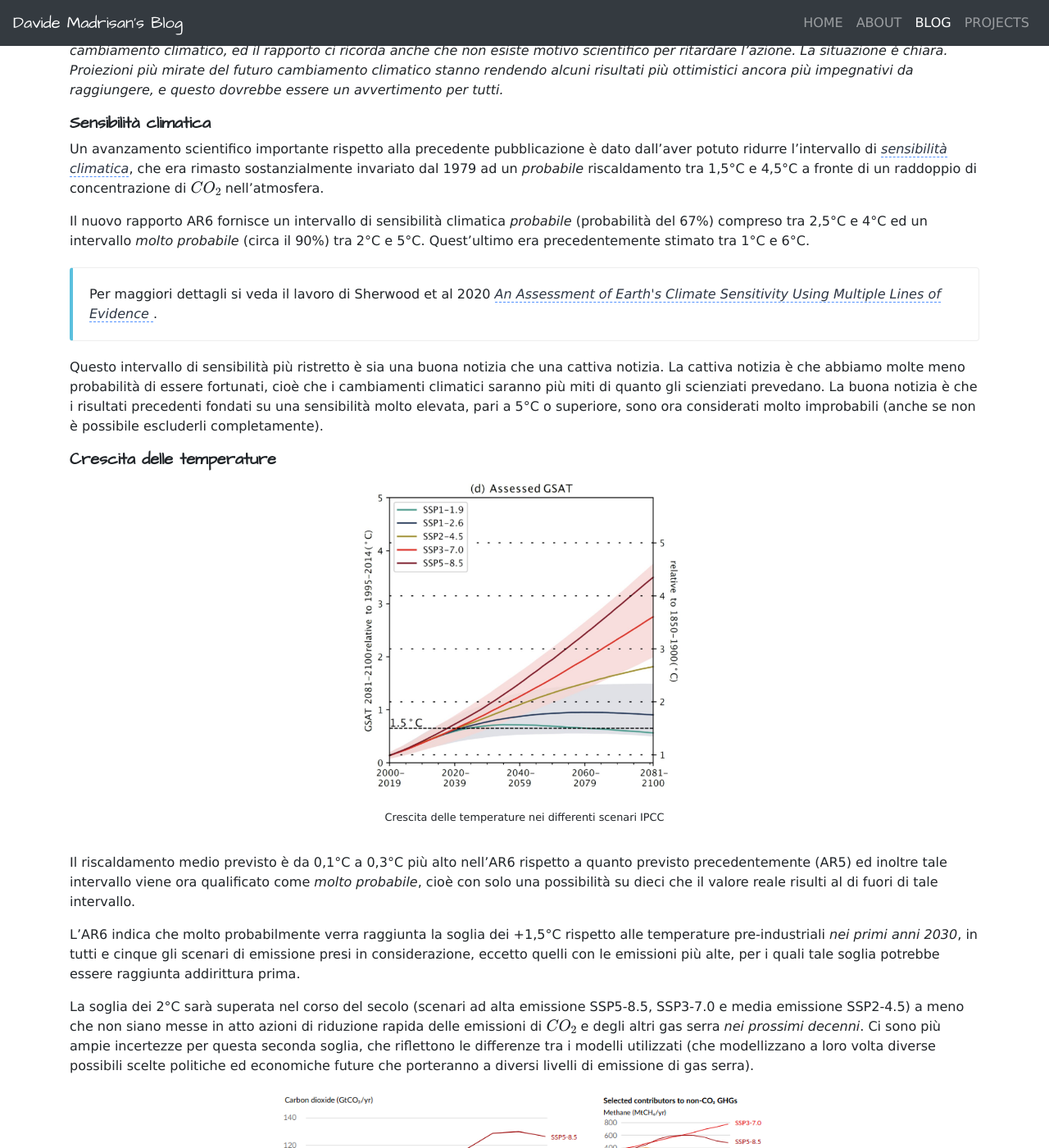
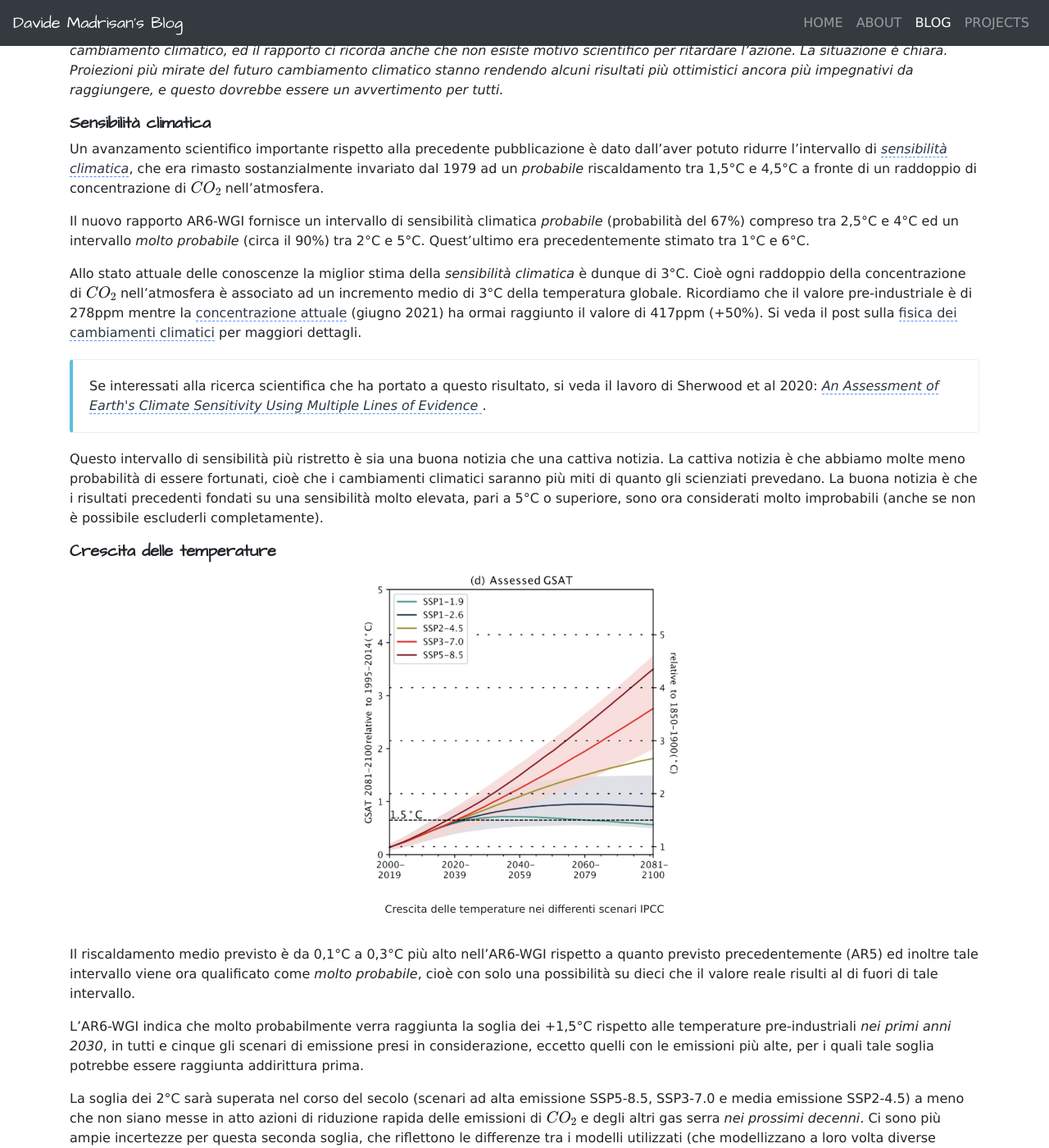
Before and after one commit to madrisan/madrisan.github.io, a Jekyll site: the page built from _posts/2021-08-09-ipcc-sixth-assessment-report.md, in a window 1280 px wide and 1400 px high, scrolled down 1028 px. Shown: the whole window at 82% size. Built offline with Jekyll 4.4.1, drawn with Linux system fonts in a browser that asks for light colours; nearby versions of some CDN libraries; formulas are drawn with MathJax 3; some of the changed text lies outside the part shown.

Commit message:
Clarify the paragraph about climate sensitivity
Signed-off-by: Davide Madrisan <davide.madrisan@gmail.com>

```diff
--- a/_posts/2021-08-09-ipcc-sixth-assessment-report.md
+++ b/_posts/2021-08-09-ipcc-sixth-assessment-report.md
@@ -38,7 +38,7 @@ in materia ambientale e climatica:
 
 #### La nuova pubblicazione in sintesi
 
-L'ultimo rapporto (AR6) dell'IPCC
+L'ultimo rapporto (AR6-WGI) dell'IPCC
 ([*The Physical Science Basis of Climate Change*](https://www.ipcc.ch/report/sixth-assessment-report-working-group-i/))
 pubblicato il 9 agosto 2021 dal gruppo di lavoro I, descrive con un livello di chiarezza
 senza precedenti il futuro del nostro pianeta, e la *necessità di ridurre rapidamente fino ad eliminarle*,
@@ -64,14 +64,25 @@ che era rimasto sostanzialmente invariato
 dal 1979 ad un *probabile* riscaldamento tra 1,5°C e 4,5°C a fronte di un raddoppio di
 concentrazione di $$CO_2$$ nell'atmosfera.
 
-Il nuovo rapporto AR6 fornisce un intervallo di sensibilità climatica *probabile*
+Il nuovo rapporto AR6-WGI fornisce un intervallo di sensibilità climatica *probabile*
 (probabilità del 67%) compreso tra 2,5°C e 4°C ed un intervallo *molto probabile*
 (circa il 90%) tra 2°C e 5°C.
 Quest'ultimo era precedentemente stimato tra 1°C e 6°C.
 
+Allo stato attuale delle conoscenze la miglior stima della *sensibilità climatica* è dunque
+di 3°C. Cioè ogni raddoppio della concentrazione di $$CO_2$$ nell'atmosfera è associato ad
+un incremento medio di 3°C della temperatura globale.
+Ricordiamo che il valore pre-industriale è di 278ppm mentre la
+[concentrazione attuale](https://climate.nasa.gov/vital-signs/carbon-dioxide/)
+(giugno 2021) ha ormai raggiunto il valore di 417ppm (+50%).
+Si veda il post sulla
+[fisica dei cambiamenti climatici]({% post_url 2020-12-29-climate-changes-physics %})
+per maggiori dettagli.
+
 <div class="bd-callout bd-callout-info">
 <p>
-Per maggiori dettagli si veda il lavoro di Sherwood et al 2020
+Se interessati alla ricerca scientifica che ha portato a questo risultato, si veda il
+lavoro di Sherwood et al 2020:
 <a href="http://dx.doi.org/10.1029/2019RG000678">
      <i>An Assessment of Earth's Climate Sensitivity Using Multiple Lines of Evidence</i>
 </a>.
@@ -98,11 +109,11 @@ pari a 5°C o superiore, sono ora considerati molto improbabili
     </small>
 </p>
 
-Il riscaldamento medio previsto è da 0,1°C a 0,3°C più alto nell'AR6 rispetto a quanto previsto
+Il riscaldamento medio previsto è da 0,1°C a 0,3°C più alto nell'AR6-WGI rispetto a quanto previsto
 precedentemente (AR5) ed inoltre tale intervallo viene ora qualificato come *molto probabile*,
 cioè con solo una possibilità su dieci che il valore reale risulti al di fuori di tale intervallo.
 
-L'AR6 indica che molto probabilmente verra raggiunta la soglia dei +1,5°C rispetto alle temperature
+L'AR6-WGI indica che molto probabilmente verra raggiunta la soglia dei +1,5°C rispetto alle temperature
 pre-industriali *nei primi anni 2030*, in tutti e cinque gli scenari di emissione presi in
 considerazione, eccetto quelli con le emissioni più alte, per i quali tale soglia potrebbe essere
 raggiunta addirittura prima.
@@ -128,7 +139,7 @@ future che porteranno a diversi livelli di emissione di gas serra).
 
 ##### Cause dei cambiamenti climatici
 
-L'AR6 sostiene ormai *con sicurezza* che il riscaldamento globale è dovuto all'azione umana.
+L'AR6-WGI sostiene ormai *con sicurezza* che il riscaldamento globale è dovuto all'azione umana.
 Gli effetti naturali (cicli di variabilità della radiazione solare, variazioni periodiche
 dell'orbita terrestre attorno al sole, ...) avrebbero portato a temperature stazionarie o ad un
 leggero raffreddamento del clima.
@@ -229,7 +240,8 @@ in pioggia.
 
 ##### Azioni di limitazione del riscaldamento globale
 
-Infine l'AR6 discute i risultati del nuovo *Zero Emissions Model Intercomparison Project* (ZECMIP).
+Infine l'AR6-WGI discute i risultati del nuovo *Zero Emissions Model Intercomparison Project*
+(ZECMIP).
 
 Le temperature globali continueranno ad aumentare fino ad almeno il 2050 e molti dei cambiamenti
 dovuto alle emissioni di gas serra passati e futuri *saranno irreversibili in un arco di tempo che va
```
